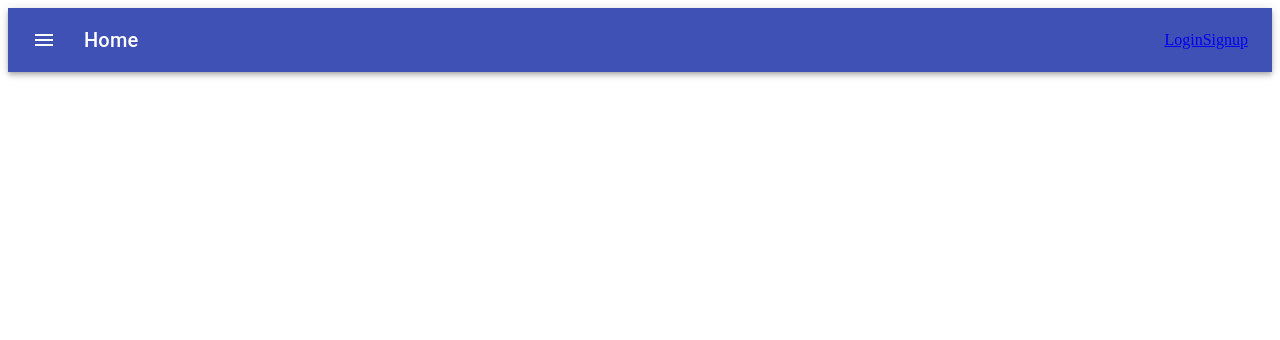
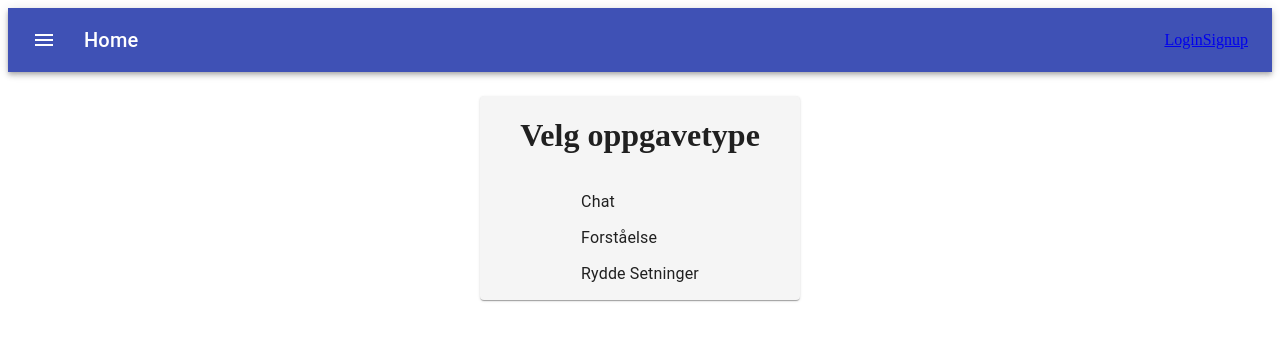
Before and after one commit to phajsi/LIM01, a React (Create React App) app in the folder frontend/: page /createexercise in a window 1280 px wide. Shown: the top 340 px of the page. Built offline with nearby package versions, Linux system fonts and the light colour scheme.

Commit message:
Created a menu to choose exercises, with a descriptive modal and a create forstaelses form

```diff
--- a/frontend/src/App.js
+++ b/frontend/src/App.js
@@ -10,6 +10,7 @@ import ResetPasswordConfirm from './containers/ResetPasswordConfirm';
 import store from './store';
 import Layout from './hocs/Layout';
 import Forstaelse from './containers/Forstaelse';
+import CreateExercises from './containers/CreateExercises';
 
 const App = () => (
   <Provider store={store}>
@@ -18,6 +19,7 @@ const App = () => (
         <Switch>
           <Route exact path="/" component={Home} />
           <Route exact path="/forstaelse" component={Forstaelse} />
+          <Route exact path="/createexercise" component={CreateExercises} />
           <Route exact path="/login" component={Login} />
           <Route exact path="/signup" component={Signup} />
           <Route exact path="/reset-password" component={ResetPassword} />
--- /dev/null
+++ b/frontend/src/components/CreateForstaelse.js
@@ -0,0 +1,73 @@
+/* eslint-disable react/no-unknown-property */
+/* eslint-disable jsx-a11y/label-has-associated-control */
+import React from 'react';
+import {
+  Button,
+  FormControlLabel,
+  Paper,
+  Radio,
+  RadioGroup,
+  TextField,
+} from '@material-ui/core';
+import { makeStyles } from '@material-ui/core/styles';
+
+const useStyles = makeStyles((theme) => ({
+  root: {
+    backgroundColor: '#f5f5f5',
+    maxWidth: theme.spacing(80),
+    marginTop: theme.spacing(3),
+    display: 'flex',
+    flexDirection: 'column',
+    alignItems: 'center',
+    margin: 'auto',
+    padding: theme.spacing(2),
+  },
+  form: {
+    width: '70%',
+    margin: theme.spacing(3),
+  },
+}));
+
+const CreateForstaelse = () => {
+  const classes = useStyles();
+
+  return (
+    <Paper className={classes.root}>
+      <h1>Create Forståelse</h1>
+      <form className={classes.form}>
+        <p>Skriv textmeldingen her: </p>
+        <TextField
+          name="chat"
+          multiline
+          fullWidth
+          rowsMax={3}
+          variant="outlined"
+        />
+        <p>Skriv spørsmålet her: </p>
+        <TextField
+          name="question"
+          multiline
+          fullWidth
+          rowsMax={3}
+          variant="outlined"
+        />
+        <p>Velg svaret som er riktig </p>
+        <RadioGroup row>
+          <FormControlLabel value="JA" control={<Radio />} label="JA" />
+          <FormControlLabel value="NEI" control={<Radio />} label="NEI" />
+        </RadioGroup>
+        <p>Skriv forklaring her: </p>
+        <TextField
+          name="explanation"
+          multiline
+          fullWidth
+          rowsMax={3}
+          variant="outlined"
+        />
+      </form>
+      <Button variant="contained">AVBRYT</Button>
+      <Button variant="contained">OPPRETT</Button>
+    </Paper>
+  );
+};
+export default CreateForstaelse;
--- /dev/null
+++ b/frontend/src/components/ExerciseModal.js
@@ -0,0 +1,37 @@
+import React from 'react';
+import Button from '@material-ui/core/Button';
+import Dialog from '@material-ui/core/Dialog';
+import DialogActions from '@material-ui/core/DialogActions';
+import DialogContent from '@material-ui/core/DialogContent';
+import DialogContentText from '@material-ui/core/DialogContentText';
+import DialogTitle from '@material-ui/core/DialogTitle';
+
+function ExerciseModal({ open, handleClose, id, handleNext }) {
+  return (
+    <div>
+      <Dialog
+        open={open}
+        onClose={handleClose}
+        aria-labelledby="alert-dialog-title"
+        aria-describedby="alert-dialog-description"
+      >
+        <DialogTitle id="alert-dialog-title">{id}</DialogTitle>
+        <DialogContent>
+          <DialogContentText id="alert-dialog-description">
+            Let Google help apps determine location. This means sending
+            anonymous location data to Google, even when no apps are running.
+          </DialogContentText>
+        </DialogContent>
+        <DialogActions>
+          <Button onClick={handleClose} color="primary">
+            Gå Tilbake
+          </Button>
+          <Button onClick={() => handleNext(id)} color="primary" autoFocus>
+            Fortsett
+          </Button>
+        </DialogActions>
+      </Dialog>
+    </div>
+  );
+}
+export default ExerciseModal;
--- /dev/null
+++ b/frontend/src/containers/CreateExercises.js
@@ -0,0 +1,110 @@
+import React, { useState } from 'react';
+import axios from 'axios';
+import { makeStyles } from '@material-ui/core/styles';
+import { Paper, MenuList, MenuItem } from '@material-ui/core';
+import CreateExerciseModal from '../components/ExerciseModal';
+import CreateForstaelse from '../components/CreateForstaelse';
+
+const useStyles = makeStyles((theme) => ({
+  root: {
+    backgroundColor: '#f5f5f5',
+    maxWidth: theme.spacing(40),
+    marginTop: theme.spacing(3),
+    display: 'flex',
+    flexDirection: 'column',
+    alignItems: 'center',
+    margin: 'auto',
+  },
+}));
+
+const axiosInstance = axios.create({
+  baseURL: `${process.env.REACT_APP_API_URL}/api/`,
+  timeout: 5000,
+  headers: {
+    // eslint-disable-next-line prettier/prettier
+    Authorization: `JWT ${localStorage.getItem('access')}`,
+    'Content-Type': 'application/json',
+    // eslint-disable-next-line prettier/prettier
+    accept: 'application/json',
+  },
+});
+
+const CreateExercises = () => {
+  const classes = useStyles();
+
+  const [step, setStep] = useState('Menu');
+  const [open, setOpen] = useState(false);
+  const [id, setId] = useState(null);
+
+  const handleClickOpen = (e) => {
+    setOpen(true);
+    setId(e.target.id);
+  };
+  const handleClose = () => {
+    setOpen(false);
+  };
+  const handleNext = (id) => {
+    setOpen(false);
+    setStep(id);
+  };
+
+  // eslint-disable-next-line no-unused-vars
+  function test() {
+    axiosInstance
+      .post('/forstaelse/', {
+        chat: 'sdfgbfhbfhb',
+        question: 'dfhbaefhbn',
+        answer: 'true',
+        explanation: 'adhgtaeth',
+      })
+      .then((response) => {
+        return response;
+      })
+      .catch((e) => {
+        return e;
+      });
+  }
+  switch (step) {
+    case 'Menu':
+      return (
+        <Paper className={classes.root}>
+          <h1>Velg oppgavetype</h1>
+          <MenuList>
+            <MenuItem onClick={(e) => handleClickOpen(e)} id="Chat">
+              Chat
+            </MenuItem>
+            <MenuItem onClick={(e) => handleClickOpen(e)} id="Forståelse">
+              Forståelse
+            </MenuItem>
+            <MenuItem onClick={(e) => handleClickOpen(e)} id="Rydde Setninger">
+              Rydde Setninger
+            </MenuItem>
+          </MenuList>
+          <CreateExerciseModal
+            open={open}
+            handleClose={handleClose}
+            id={id}
+            handleNext={handleNext}
+          />
+        </Paper>
+      );
+    case 'Chat':
+      return (
+        <Paper>
+          <h2>Chat</h2>
+        </Paper>
+      );
+    case 'Forståelse':
+      return <CreateForstaelse />;
+    case 'Rydde Setninger':
+      return (
+        <Paper>
+          <h2>Rydde Setninger</h2>
+        </Paper>
+      );
+    default:
+      return <> </>;
+  }
+};
+
+export default CreateExercises;
```
